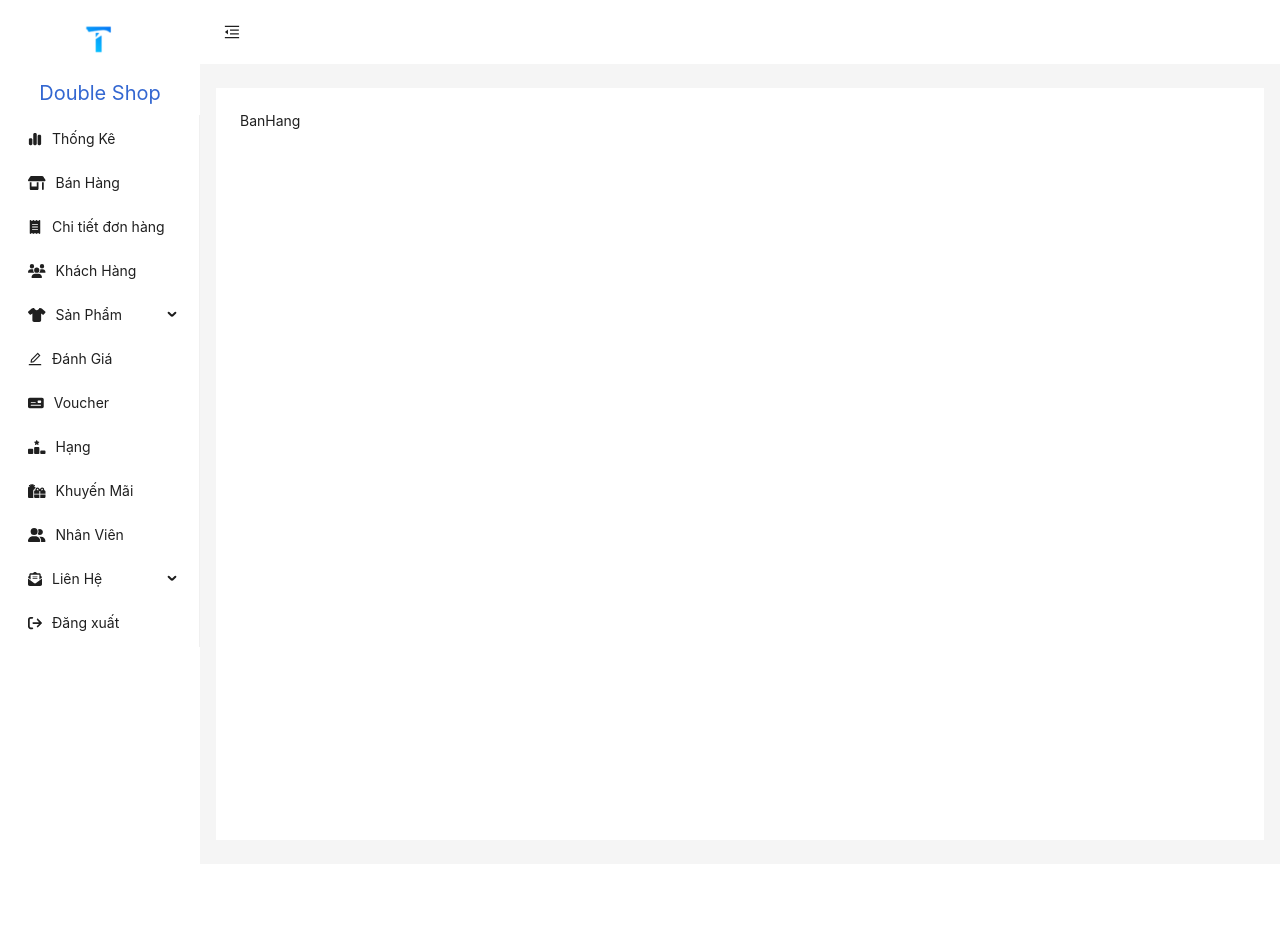
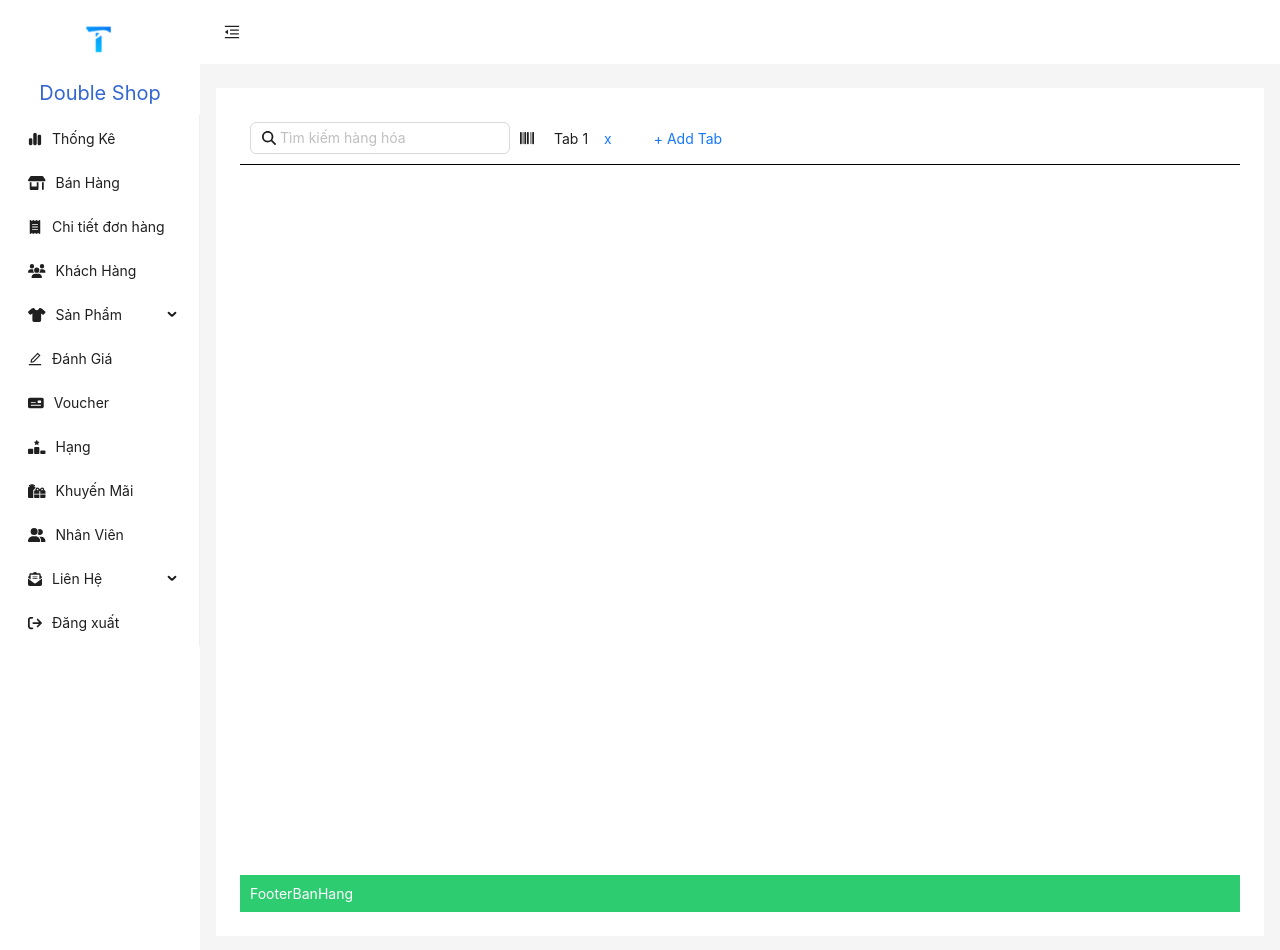
Before and after one commit to sonpt1912/FE_ADM_DOUBLE_SHOP, a React (Create React App) app: page /banHang in a window 1280 px wide. Shown: the top 950 px of the page. Before the commit the page ends 864 px from the top, so only its background shows below. Built offline with nearby package versions, Linux system fonts and the light colour scheme.

Commit message:
Tab Ban Hang

```diff
--- a/src/components/Content.js
+++ b/src/components/Content.js
@@ -37,7 +37,7 @@ const CustomContent = () => {
       }}
     >
       <Routes>
-        <Route path="/banHang" element={<BanHang />} />
+        <Route path="/banHang/*" element={<BanHang />} />
         <Route path="/chiTietDonHang" element={<ChiTietDonHang />} />
         <Route path="/danhGia" element={<DanhGia />} />
         <Route path="/khachHang" element={<KhachHang />} />
--- a/src/components/page/BanHang.js
+++ b/src/components/page/BanHang.js
@@ -1,7 +1,32 @@
 import React from "react";
+import { Routes, Route } from "react-router-dom";
+import HeaderBanHang from "./BanHang/StructureBanHang/HeaderBanHang";
+import FooterBanHang from "./BanHang/StructureBanHang/FooterBanHang";
+import styled from "styled-components";
+import ContentBanHang from "./BanHang/StructureBanHang/ContentBanHang";
+
+const PageWrapper = styled.div`
+  display: flex;
+  flex-direction: column;
+  min-height: 100vh;
+`;
+
+const ContentWrapper = styled.div`
+  flex: 1;
+`;
 
 const BanHang = () => {
-  return <div>BanHang</div>;
+  return (
+    <PageWrapper>
+      <HeaderBanHang />
+      <ContentWrapper>
+        <Routes>
+          <Route path=":tabId" element={<ContentBanHang />} />
+        </Routes>
+      </ContentWrapper>
+      <FooterBanHang />
+    </PageWrapper>
+  );
 };
 
 export default BanHang;
--- a/src/components/page/BanHang/StructureBanHang/ContentBanHang.js
+++ b/src/components/page/BanHang/StructureBanHang/ContentBanHang.js
@@ -1,25 +1,19 @@
-// ContentBanHang.js
-import React, { useState, useEffect } from 'react';
-import styled from 'styled-components';
+import React, { useEffect } from 'react';
 
-const Content = styled.div`
-  padding: 20px;
-`;
+const ContentBanHang = ({ currentTab, tabContents }) => {
+  useEffect(() => {
+    // Xử lý khi currentTab thay đổi
+    console.log('Current tab:', currentTab);
+    console.log('Content for current tab:', tabContents[currentTab]);
+  }, [currentTab, tabContents]);
 
-const ContentBanHang = ({ title, textCount, onIncrement }) => {
-  const [count, setCount] = useState(textCount);
-
-  useEffect(() => {
-    setCount(textCount);
-  }, [textCount]);
-
+  const content = tabContents[currentTab] || 'Không có nội dung cho tab này';
+console.log('Content for current tab:');
   return (
-    <Content>
-      <h2>{title} Content</h2>
-      <p>This is the content for {title}.</p>
-      <button onClick={() => onIncrement()}>+</button>
-      <p>Text count: {count}</p>
-    </Content>
+    <div>
+      <h2>Content of Tab {currentTab}</h2>
+      <div>{content}</div>
+    </div>
   );
 };
 
--- a/src/components/page/BanHang/StructureBanHang/HeaderBanHang.js
+++ b/src/components/page/BanHang/StructureBanHang/HeaderBanHang.js
@@ -1,20 +1,25 @@
 import React, { useState, useEffect } from 'react';
 import styled from 'styled-components';
-import InputField from '../../../form/InputField';
+import { Input, Tabs, Button } from 'antd';
 import { FontAwesomeIcon } from '@fortawesome/react-fontawesome';
 import { faSearch, faBarcode } from '@fortawesome/free-solid-svg-icons';
-import { Routes, Route, Link, useParams } from 'react-router-dom';
-import ContentBanHang from './ContentBanHang'; // Adjust the import path as needed
+const { TabPane } = Tabs;
 
-const Header = styled.div`
-  padding: 20px;
+const HeaderContainer = styled.div`
+  padding: 10px;
   border-bottom: 1px solid #000;
+  display: flex;
+  align-items: center;
+
+  .tabs-container {
+    display: flex;
+    align-items: center;
+  }
 `;
 
 const InputContainer = styled.div`
   display: flex;
   align-items: center;
-  width: 100%;
 `;
 
 const Icon = styled.div`
@@ -22,47 +27,88 @@ const Icon = styled.div`
   cursor: pointer;
 `;
 
-function getTabsFromLocalStorage() {
+const TabWrapper = styled.div`
+  display: flex;
+  align-items: center;
+  margin: 0 10px 0 20px;
+
+  .ant-tabs-tab {
+    cursor: pointer;
+    padding: 8px 12px;
+    border: 1px solid #ccc;
+    border-radius: 4px;
+
+    &.active {
+      background-color: #000;
+
+    }
+  }
+`;
+
+const getTabsFromLocalStorage = () => {
   const savedTabs = JSON.parse(localStorage.getItem('tabs'));
   return savedTabs || [{ id: 1, title: 'Tab 1' }];
 }
 
-function getNextTabIdFromLocalStorage() {
+const getNextTabIdFromLocalStorage = () => {
   const savedNextTabId = JSON.parse(localStorage.getItem('nextTabId'));
   return savedNextTabId || 2;
 }
 
-function getTextCountsFromLocalStorage() {
+const getTextCountsFromLocalStorage = () => {
   const savedTextCounts = JSON.parse(localStorage.getItem('textCounts'));
   return savedTextCounts || {};
 }
+const HeaderBanHang = ({setCurrentTab}) => {
 
-const HeaderBanHang = () => {
-  const { tabId } = useParams();
   const [tabs, setTabs] = useState(getTabsFromLocalStorage());
   const [nextTabId, setNextTabId] = useState(getNextTabIdFromLocalStorage());
   const [textCounts, setTextCounts] = useState(getTextCountsFromLocalStorage());
+  const [activeTab, setActiveTab] = useState('1');
+  const [tabContents, setTabContents] = useState({});
+
 
   useEffect(() => {
     localStorage.setItem('tabs', JSON.stringify(tabs));
     localStorage.setItem('nextTabId', JSON.stringify(nextTabId));
     localStorage.setItem('textCounts', JSON.stringify(textCounts));
-  }, [tabs, nextTabId, textCounts]);
+    localStorage.setItem('tabContents', JSON.stringify(tabContents));
+  }, [tabs, nextTabId, textCounts, tabContents]);
+
+  const renderTabContent = () => {
+    if (activeTab) {
+      return <div className="content">{tabContents[activeTab]}</div>;
+    }
+    return null;
+  };
 
   const handleAddTab = () => {
     const newTab = {
-      id: nextTabId,
+      id: String(nextTabId),
       title: `Tab ${nextTabId}`,
     };
 
     setTabs([...tabs, newTab]);
     setNextTabId(nextTabId + 1);
-
     setTextCounts((prevCounts) => ({
       ...prevCounts,
       [newTab.id]: 0,
     }));
+
+    setActiveTab(newTab.id);
+
+    setTabContents((prevContents) => ({
+      ...prevContents,
+      [newTab.id]: `Content for ${newTab.title}`,
+    }));
   };
+
+  const handleTabChange = (key) => {
+    setActiveTab(key);
+    setCurrentTab(key);
+    console.log('Selected tab:', key);
+  };
+
 
   const handleDeleteTab = (tabId) => {
     const updatedTabs = tabs.filter((tab) => tab.id !== tabId);
@@ -71,54 +117,57 @@ const HeaderBanHang = () => {
       const { [tabId]: deletedCount, ...restCounts } = prevCounts;
       return restCounts;
     });
+
+    // Remove content for the deleted tab
+    setTabContents((prevContents) => {
+      const { [tabId]: deletedContent, ...restContents } = prevContents;
+      return restContents;
+    });
+
+    // If the deleted tab was active, set the first tab as active
+    if (activeTab === tabId && updatedTabs.length > 0) {
+      setActiveTab(updatedTabs[0].id);
+    }
+  };
+  const renderTabs = () => {
+    return tabs.map((tab) => (
+      <TabWrapper
+        key={tab.id}
+        onClick={() => handleTabChange(tab.id)}
+      >
+        <div className="tab-content">
+          {tab.title}
+        </div>
+        <div className="tab-actions">
+          <Button type="link" onClick={() => handleDeleteTab(tab.id)}>
+            x
+          </Button>
+        </div>
+      </TabWrapper>
+    ));
   };
 
-  const handleIncrement = (tabId) => {
-    const updatedCounts = {
-      ...textCounts,
-      [tabId]: (textCounts[tabId] || 0) + 1,
-    };
-
-    setTextCounts(updatedCounts);
-  };
 
   return (
-    <div>
-      <Header>
+    <HeaderContainer>
       <InputContainer>
-          <InputField
+        <Input
           placeholder="Tìm kiếm hàng hóa"
-            customStyle={{ flex: 1 }}
-            icon={<FontAwesomeIcon icon={faSearch} />}
+          style={{ flex: 1 }}
+          prefix={<FontAwesomeIcon icon={faSearch} />}
         />
         <Icon>
           <FontAwesomeIcon icon={faBarcode} style={{ cursor: 'pointer' }} />
         </Icon>
       </InputContainer>
-      </Header>
 
-      <ul>
-        {tabs.map((tab) => (
-          <li key={tab.id}>
-            <Link to={`/tab/${tab.id}`}>{tab.title}</Link>
-            <button onClick={() => handleDeleteTab(tab.id)}>x</button>
-          </li>
-        ))}
-        <li>
-          <button onClick={handleAddTab}>+</button>
-        </li>
-      </ul>
-
-      <Routes>
-        {tabs.map((tab) => (
-          <Route
-            key={tab.id}
-            path={`tab/${tab.id}`}
-            element={<ContentBanHang title={tab.title} textCount={textCounts[tab.id] || 0} onIncrement={() => handleIncrement(tab.id)} />}
-          />
-        ))}
-      </Routes>
+      <div className="tabs-container">
+        {renderTabs()}
+        <Button type="link" onClick={handleAddTab}>
+          + Add Tab
+        </Button>
       </div>
+    </HeaderContainer>
   );
 };
 
```
Also changed, not shown: src/components/page/BanHang/BanHang.js (+28 -10 lines). Lines whose indentation alone changed are shown as unchanged.
